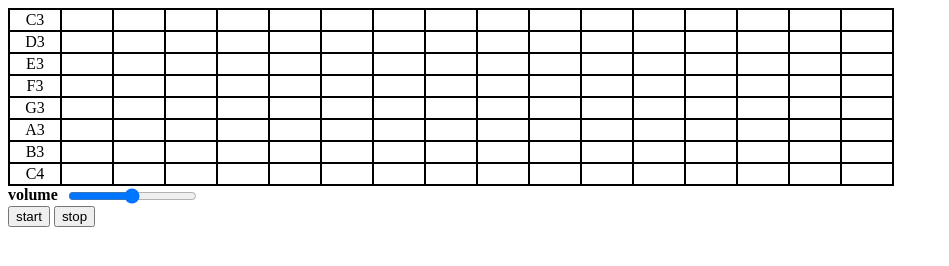
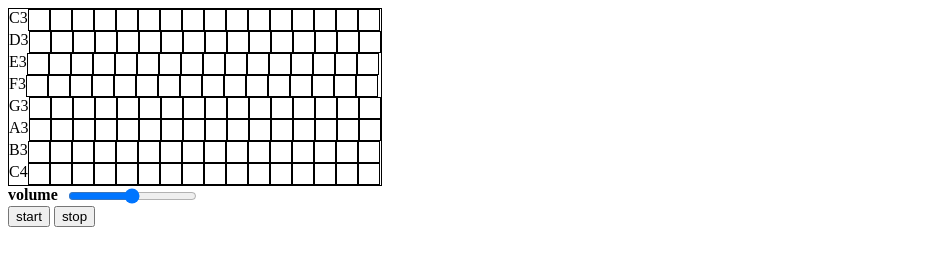
Before and after one commit to wiizii/8bit-maker, a website: page index.html in a window 1280 px wide. Shown: the whole page, without its empty margins (0-949 px from the left). Drawn offline with Linux system fonts and the light colour scheme.

```diff
--- a/main.css
+++ b/main.css
@@ -2,7 +2,7 @@
 	display: flex;
 }
 
-.note {
+.note-name {
 	display: flex;
 	border: 1px solid black;
 	flex-direction: column;
@@ -14,8 +14,8 @@
 
 .note-btn {
 	border: 1px solid black;
-	width: 50px;
-	height: 20;
+	width: 20px;
+	height: 20px;
 }
 
 .clicked {
@@ -34,3 +34,7 @@
 	display: inline-block;
 	border: 1px solid black;
 }
+
+.playing {
+	background-color: rgba(220, 75, 220, 0.5);
+}
```
